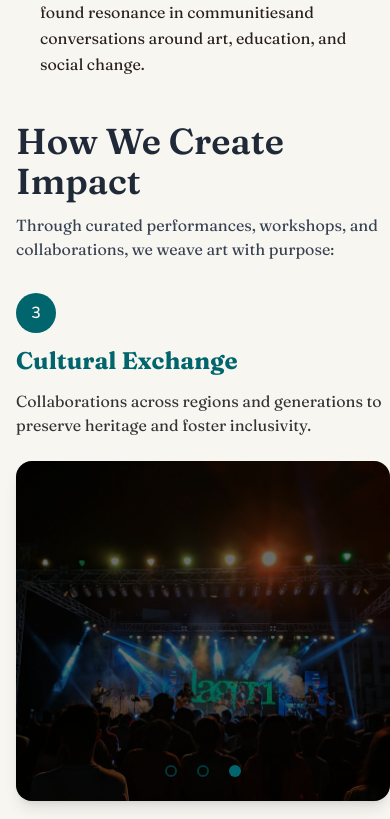
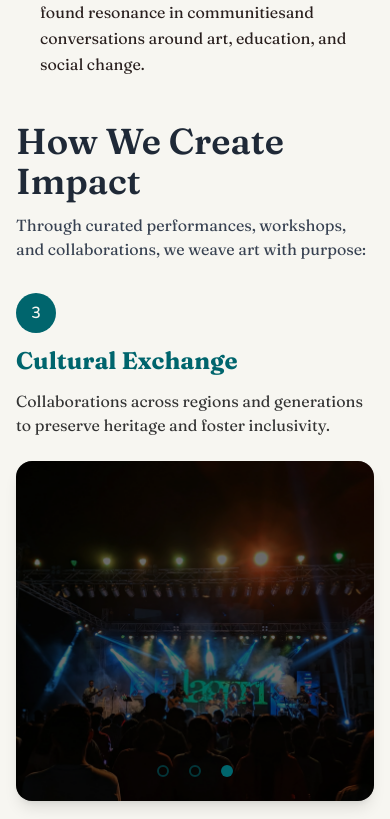
Before and after one commit to PritiHM/Vaachi-Website, a Next.js app: page / in a window 390 px wide. Shown: the part 2360-3179 px from the top of the page. Built offline with nearby package versions, Linux system fonts and the light colour scheme.

Commit message:
updated ui and fixes

```diff
--- a/components/ImpactSection.jsx
+++ b/components/ImpactSection.jsx
@@ -42,7 +42,7 @@ export default function ImpactSection() {
   }, []);
 
   return (
-    <section className="w-full max-w-7xl mx-auto mt-5 md:mt-10 lg:mt-20 pl-4 md:pl-0">
+    <section className="w-full max-w-7xl mx-auto mt-5 md:mt-10 lg:mt-20 px-4 md:px-0">
 
       <h2 className={`${fraunces.className} text-4xl font-semibold text-[#1f2937] mb-3`}>
         How We Create Impact
@@ -112,7 +112,7 @@ export default function ImpactSection() {
           src={current.image}
           alt={current.title}
           fill
-          className="object-cover"
+          className="object-cover  "
         />
 
         <div className="absolute inset-0 bg-black/30" />
```
